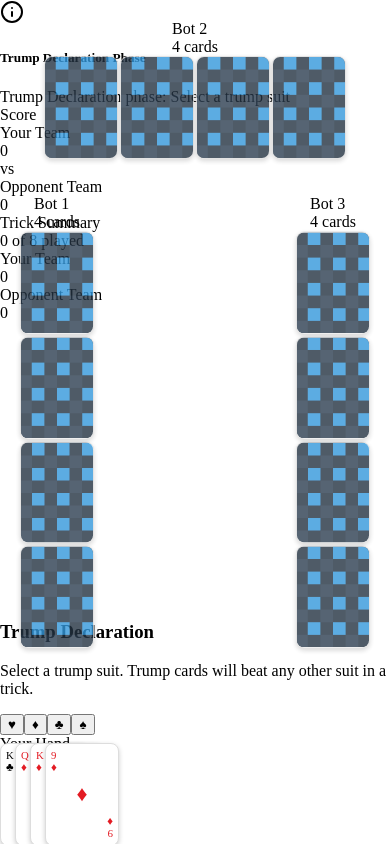
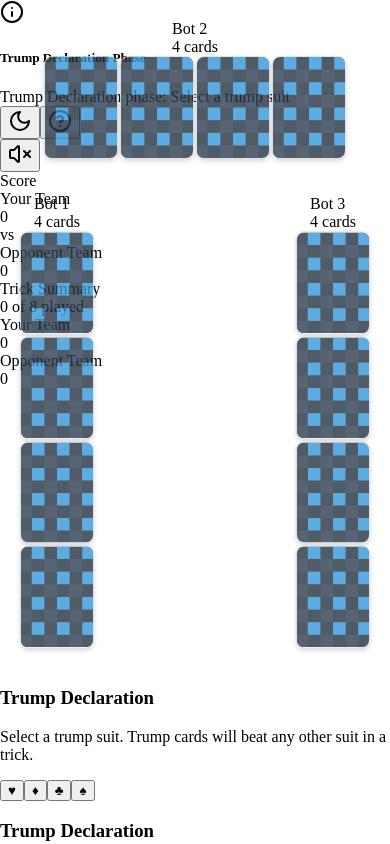
Before and after one commit to ayeshpemal/omi, a React (Vite) app in the folder client/: page / in a window 390 px wide. Built offline with nearby package versions, Linux system fonts and the light colour scheme.

Commit message:
improve interface

```diff
--- a/client/src/components/Game/GameBoard.tsx
+++ b/client/src/components/Game/GameBoard.tsx
@@ -10,10 +10,14 @@ import { CardExchange } from "./CardExchange";
 import { useAudio } from "../../lib/stores/useAudio";
 import { useGame } from "../../context/GameContext";
 import { useIsMobile } from "../../hooks/use-is-mobile";
+import { Volume2, VolumeX } from "lucide-react";
+import { DarkModeToggle } from "../ui/dark-mode-toggle";
+import { RulesDialog } from "./RulesDialog";
+import Confetti from 'react-confetti';
 
 export const GameBoard: FC = () => {
   const { state } = useGame();
-  const { setBackgroundMusic, setHitSound, setSuccessSound } = useAudio();
+  const { setBackgroundMusic, setHitSound, setSuccessSound, isMuted, toggleMute } = useAudio();
   const isMobile = useIsMobile();
   const [windowHeight, setWindowHeight] = useState(window.innerHeight);
   const [windowWidth, setWindowWidth] = useState(window.innerWidth);
@@ -78,70 +82,67 @@ export const GameBoard: FC = () => {
     : `mt-2 md:mt-4 ${isCompactLayout ? 'pb-2' : ''}`;
 
   return (
-    <div className="game-board h-screen flex flex-col bg-gradient-to-b from-gray-100 to-gray-200 p-2 md:p-4 overflow-hidden">
-      {/* Game info and message */}
-      <GameInfo className="mb-2 md:mb-4" />
+    <div className="game-board h-screen grid grid-rows-[auto,1fr,auto] grid-cols-1 md:grid-cols-[200px,1fr] lg:grid-cols-[200px,1fr,200px] gap-2 md:gap-4 bg-gradient-to-b from-gray-100 to-gray-200 p-2 md:p-4 overflow-hidden">
+      {/* Celebrate round end with confetti */}
+      {state.currentPhase === 'round_end' && (
+        <Confetti
+          width={windowWidth}
+          height={windowHeight}
+          recycle={false}
+          numberOfPieces={300}
+        />
+      )}
 
-      {/* Main game area */}
-      <div className={`flex flex-1 ${isCompactLayout ? 'flex-col-reverse' : 'flex-row'} gap-2 md:gap-4 relative overflow-hidden`}>
-        {/* Left sidebar - changes to top bar in compact layout */}
-        <div className={`
-          ${isCompactLayout ? 'w-full h-auto' : isVeryNarrow ? 'w-48' : 'w-64'}
-          flex ${isCompactLayout ? 'flex-row justify-around' : 'flex-col'}
-          gap-2 md:gap-4 relative
-        `}>
-          <ScoreBoard className={`flex-none ${isCompactLayout ? 'w-[48%]' : 'w-full'}`} />
+      {/* Header with audio toggle */}
+      <header className="row-start-1 col-span-full flex justify-between items-center">
+        <div className="flex items-center space-x-2">
+          <GameInfo className="w-full md:w-auto" />
+          <DarkModeToggle />
+          <RulesDialog />
+        </div>
+        <button
+          onClick={toggleMute}
+          aria-label={isMuted ? "Unmute audio" : "Mute audio"}
+          className="ml-4 p-2 rounded-full hover:bg-gray-200 dark:hover:bg-gray-700 focus:outline-none focus:ring-2 focus:ring-offset-2 focus:ring-primary"
+        >
+          {isMuted ? <VolumeX className="h-6 w-6 text-gray-600 dark:text-gray-300" />
+                   : <Volume2 className="h-6 w-6 text-gray-600 dark:text-gray-300" />}
+        </button>
+      </header>
 
-          {/* Trick Summary - Always visible */}
-          <TrickSummary className={`flex-none ${isCompactLayout ? 'w-[48%]' : 'w-full'}`} />
-        </div>
+      {/* Sidebar with score and tricks */}
+      <aside className="row-start-2 col-start-1 flex flex-col gap-2">
+        <ScoreBoard className="w-full" />
+        <TrickSummary className="w-full" />
+      </aside>
 
-        {/* Central game area */}
-        <div className="flex-1 relative bg-green-50 rounded-lg shadow-inner overflow-hidden min-h-[200px]">
-          {/* Card exchange UI during that phase */}
+      {/* Main play area */}
+      <main className="row-start-2 col-start-2 relative bg-green-50 rounded-lg shadow-inner overflow-hidden flex items-center justify-center">
         {state.currentPhase === "card_exchange" && (
-            <div className="absolute inset-0 flex items-center justify-center bg-black bg-opacity-20 z-10">
+          <div className="absolute inset-0 flex items-center justify-center bg-black bg-opacity-30 z-10">
             <CardExchange />
           </div>
         )}
+        <PlayArea className="w-full h-full p-4" />
+        <AIPlayer playerId="bot1" position="left" className="absolute left-2 top-1/2 -translate-y-1/2" />
+        <AIPlayer playerId="bot2" position="top" className="absolute top-2 left-1/2 -translate-x-1/2" />
+        <AIPlayer playerId="bot3" position="right" className="absolute right-2 top-1/2 -translate-y-1/2" />
+      </main>
 
-          {/* AI Players with responsive positioning */}
-          <AIPlayer
-            playerId="bot1"
-            position="left"
-            className={isCompactLayout ? "scale-75 origin-bottom-left" : ""}
-          />
-          <AIPlayer
-            playerId="bot2"
-            position="top"
-            className={isCompactLayout ? "scale-75 origin-top" : ""}
-          />
-          <AIPlayer
-            playerId="bot3"
-            position="right"
-            className={isCompactLayout ? "scale-75 origin-bottom-right" : ""}
-          />
+      {/* Controls section for large screens */}
+      <section className="hidden lg:block row-start-2 col-start-3 relative">
+        {shouldShowControls(state.currentPhase) && (
+          <GameControls className="sticky top-4 p-2 bg-white bg-opacity-80 rounded-lg shadow-md" />
+        )}
+      </section>
 
-          {/* Play area with padding for AI players */}
-          <PlayArea className="absolute inset-4 md:inset-8" />
-        </div>
-      </div>
-
-      {/* Game controls - Floating position that doesn't overlap with cards */}
+      {/* Footer with controls and player hand for mobile/small */}
+      <footer className="row-start-3 col-span-full flex flex-col md:flex-row items-center justify-between gap-2">
         {shouldShowControls(state.currentPhase) && (
-        <GameControls
-          className={`
-            ${state.currentPhase === "half_quote_decision"
-              ? 'absolute top-1/4 left-1/2 transform -translate-x-1/2 -translate-y-1/2 z-50'
-              : 'absolute bottom-[calc(15%+85px)] right-4 z-50'}
-            max-w-sm shadow-xl
-            ${state.currentPhase === "half_quote_decision" ? 'bg-amber-50 border-2 border-amber-200' : ''}
-          `}
-        />
+          <GameControls className="w-full md:w-auto p-2 bg-white bg-opacity-80 rounded-lg shadow-md" />
         )}
-
-      {/* Player's hand - Ensure it's visible during Half Quote decision */}
-      <PlayerHand className={playerHandClasses} />
+        <PlayerHand className="w-full md:w-auto" />
+      </footer>
     </div>
   );
 };
--- a/client/src/components/Game/GameControls.tsx
+++ b/client/src/components/Game/GameControls.tsx
@@ -4,6 +4,7 @@ import { Button } from "../ui/button";
 import { SUIT_SYMBOLS, MOBILE_BREAKPOINT } from "../../utils/constants";
 import { Suit } from "../../types/game";
 import { useIsMobile } from "../../hooks/use-is-mobile";
+import { Popover, PopoverTrigger, PopoverContent } from '../ui/popover';
 
 interface GameControlsProps {
   className?: string;
@@ -34,6 +35,8 @@ export const GameControls: FC<GameControlsProps> = ({ className }) => {
             </p>
           </div>
           <div className={`flex ${isMobile ? 'flex-col space-y-2' : 'flex-row space-x-3'}`}>
+            <Popover>
+              <PopoverTrigger asChild>
                 <Button
                   onClick={declareHalfQuote}
                   className="bg-green-600 hover:bg-green-700 transition-all"
@@ -41,6 +44,13 @@ export const GameControls: FC<GameControlsProps> = ({ className }) => {
                 >
                   Declare Half Quote
                 </Button>
+              </PopoverTrigger>
+              <PopoverContent>
+                <p className="text-sm">Commit to win all tricks for an extra 3 points.</p>
+              </PopoverContent>
+            </Popover>
+            <Popover>
+              <PopoverTrigger asChild>
                 <Button
                   onClick={passHalfQuote}
                   variant="outline"
@@ -48,6 +58,11 @@ export const GameControls: FC<GameControlsProps> = ({ className }) => {
                 >
                   Pass
                 </Button>
+              </PopoverTrigger>
+              <PopoverContent>
+                <p className="text-sm">Skip bidding and let others decide trump.</p>
+              </PopoverContent>
+            </Popover>
           </div>
         </div>
       );
@@ -69,8 +84,9 @@ export const GameControls: FC<GameControlsProps> = ({ className }) => {
           </div>
           <div className="flex space-x-3 justify-center">
             {(["hearts", "diamonds", "clubs", "spades"] as Suit[]).map(suit => (
+              <Popover key={suit}>
+                <PopoverTrigger asChild>
                   <Button
-                key={suit}
                     onClick={() => declareTrump(suit)}
                     className={`${isMobile ? 'w-10 h-10' : 'w-12 h-12'} text-xl ${
                       suit === "hearts" || suit === "diamonds"
@@ -81,6 +97,11 @@ export const GameControls: FC<GameControlsProps> = ({ className }) => {
                   >
                     {SUIT_SYMBOLS[suit]}
                   </Button>
+                </PopoverTrigger>
+                <PopoverContent>
+                  <p className="text-sm capitalize">{suit} - trump suit</p>
+                </PopoverContent>
+              </Popover>
             ))}
           </div>
         </div>
--- /dev/null
+++ b/client/src/components/Game/RulesDialog.tsx
@@ -0,0 +1,34 @@
+import { FC } from 'react';
+import { Dialog, DialogTrigger, DialogContent, DialogHeader, DialogTitle, DialogDescription, DialogClose } from '../ui/dialog';
+import { HelpCircle } from 'lucide-react';
+
+export const RulesDialog: FC = () => (
+  <Dialog>
+    <DialogTrigger asChild>
+      <button
+        aria-label="Show game rules"
+        className="ml-4 p-2 rounded-full hover:bg-gray-200 dark:hover:bg-gray-700 focus:outline-none focus:ring-2 focus:ring-offset-2 focus:ring-primary"
+      >
+        <HelpCircle className="h-6 w-6 text-gray-600 dark:text-gray-300" />
+      </button>
+    </DialogTrigger>
+    <DialogContent>
+      <DialogHeader>
+        <DialogTitle>OMI Game Rules</DialogTitle>
+      </DialogHeader>
+      <DialogDescription className="space-y-2 max-h-60 overflow-y-auto text-sm text-gray-700 dark:text-gray-300">
+        <p>OMI is a Sri Lankan trick-taking card game for four players in teams of two.</p>
+        <ol className="list-decimal list-inside space-y-1">
+          <li>Each round starts with bidding phases: Half Quote, Trump Declaration, and Full Quote.</li>
+          <li>Players decide if they commit to winning all 8 tricks (Half/Full Quote) for extra points.</li>
+          <li>Trump suit gives those cards higher rank during trick play.</li>
+          <li>Players then exchange cards with their teammate if Full Quote is declared.</li>
+          <li>During trick play, players must follow suit if possible.</li>
+          <li>The team that wins more tricks scores points; quotes can multiply scores.</li>
+          <li>First team to reach a set target wins the game.</li>
+        </ol>
+      </DialogDescription>
+      <DialogClose className="mt-4 w-full bg-primary hover:bg-primary/90 text-white py-2 rounded">Close</DialogClose>
+    </DialogContent>
+  </Dialog>
+);
--- /dev/null
+++ b/client/src/components/ui/dark-mode-toggle.tsx
@@ -0,0 +1,26 @@
+import { useState, useEffect } from 'react';
+import { Sun, Moon } from 'lucide-react';
+
+export const DarkModeToggle = () => {
+  const [isDark, setIsDark] = useState(() => {
+    const stored = localStorage.getItem('theme');
+    if (stored) return stored === 'dark';
+    return window.matchMedia('(prefers-color-scheme: dark)').matches;
+  });
+
+  useEffect(() => {
+    const root = window.document.documentElement;
+    if (isDark) root.classList.add('dark'); else root.classList.remove('dark');
+    localStorage.setItem('theme', isDark ? 'dark' : 'light');
+  }, [isDark]);
+
+  return (
+    <button
+      onClick={() => setIsDark(!isDark)}
+      aria-label={isDark ? 'Switch to light mode' : 'Switch to dark mode'}
+      className="p-2 rounded-full hover:bg-gray-200 dark:hover:bg-gray-700 focus:outline-none focus:ring-2 focus:ring-offset-2 focus:ring-primary"
+    >
+      {isDark ? <Sun className="h-6 w-6 text-yellow-500" /> : <Moon className="h-6 w-6 text-gray-600 dark:text-gray-300" />}
+    </button>
+  );
+};
--- a/client/src/lib/stores/useAudio.tsx
+++ b/client/src/lib/stores/useAudio.tsx
@@ -28,13 +28,17 @@ export const useAudio = create<AudioState>((set, get) => ({
   setSuccessSound: (sound) => set({ successSound: sound }),
 
   toggleMute: () => {
-    const { isMuted } = get();
+    const { isMuted, backgroundMusic } = get();
     const newMutedState = !isMuted;
-
-    // Just update the muted state
     set({ isMuted: newMutedState });
-
-    // Log the change
+    // Pause or play background music accordingly
+    if (backgroundMusic) {
+      if (newMutedState) {
+        backgroundMusic.pause();
+      } else {
+        backgroundMusic.play().catch(err => console.log('BG music play prevented:', err));
+      }
+    }
     console.log(`Sound ${newMutedState ? 'muted' : 'unmuted'}`);
   },
 
```
Also changed, not shown: 2 other files (tests, documents, lock files or other folders). Lines whose indentation alone changed are shown as unchanged.
